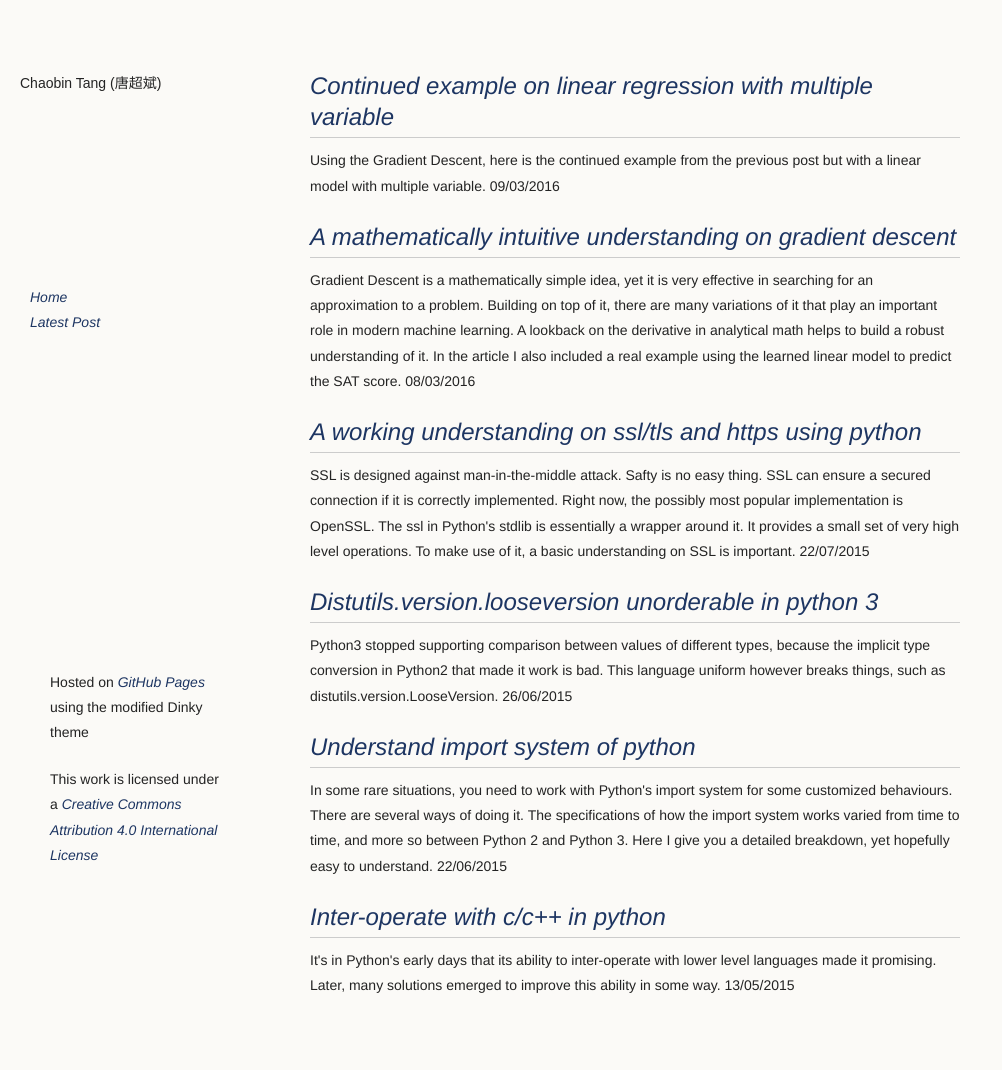
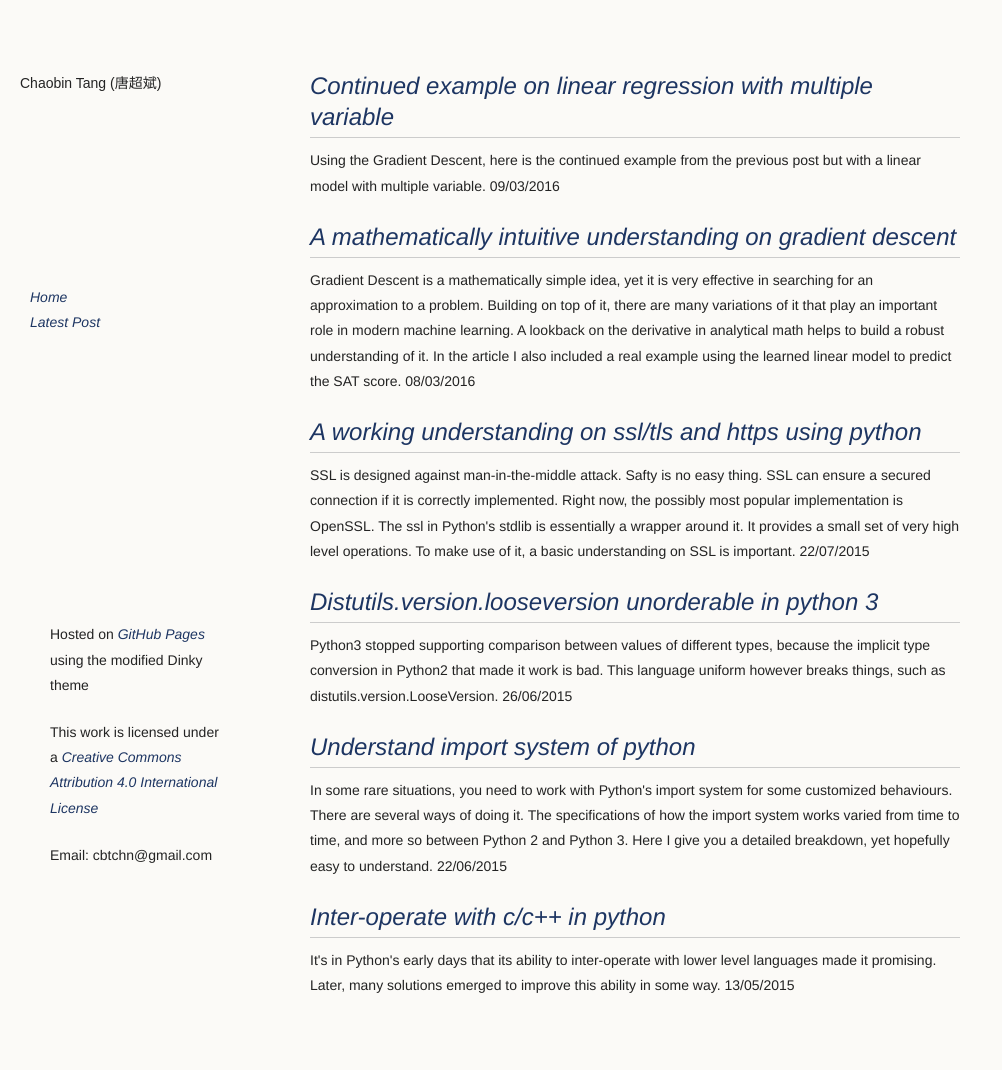
Before and after one commit to chaobin/chaobin.github.io, a Jekyll site: the page built from index.html, in a window 1280 px wide. Shown: the whole page, without its empty margins (0-1002 px from the left). Built offline with Jekyll 4.4.1, drawn with Linux system fonts in a browser that asks for light colours.

Commit message:
added email address in the footer

```diff
--- a/_layouts/post.html
+++ b/_layouts/post.html
@@ -27,6 +27,7 @@
       <footer>
         <p><small>Hosted on <a href="https://pages.github.com">GitHub Pages</a> using the modified Dinky theme</small></p>
         <p>This work is licensed under a <a rel="license" href="http://creativecommons.org/licenses/by/4.0/">Creative Commons Attribution 4.0 International License</a></p>
+        <p>Email: cbtchn@gmail.com</p>
       </footer>
       <script src="/javascripts/scale.fix.js"></script>
     </div>
--- a/_layouts/post_mathjax.html
+++ b/_layouts/post_mathjax.html
@@ -27,6 +27,7 @@
       <footer>
         <p><small>Hosted on <a href="https://pages.github.com">GitHub Pages</a> using the modified Dinky theme</small></p>
         <p>This work is licensed under a <a rel="license" href="http://creativecommons.org/licenses/by/4.0/">Creative Commons Attribution 4.0 International License</a></p>
+        <p>Email: cbtchn@gmail.com</p>
       </footer>
       <script src="/javascripts/scale.fix.js"></script>
       <!--<script type="text/javascript" src="/javascripts/mathjax.js"></script>
```
